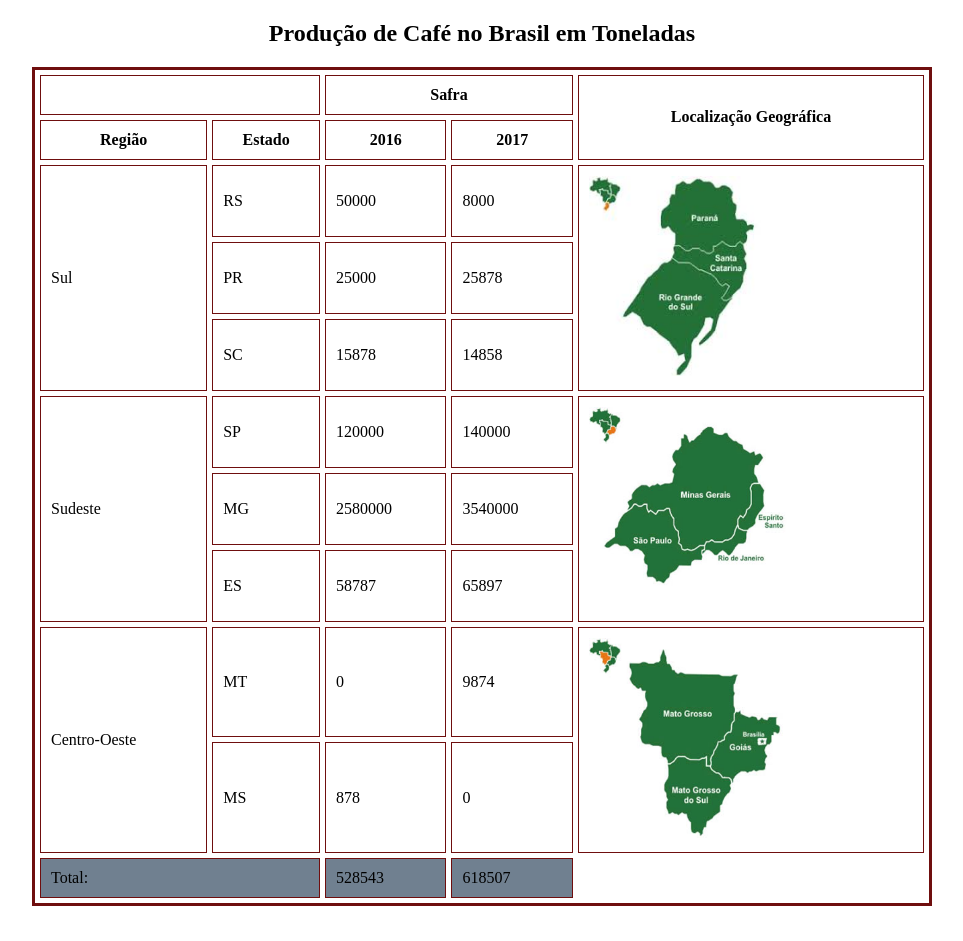
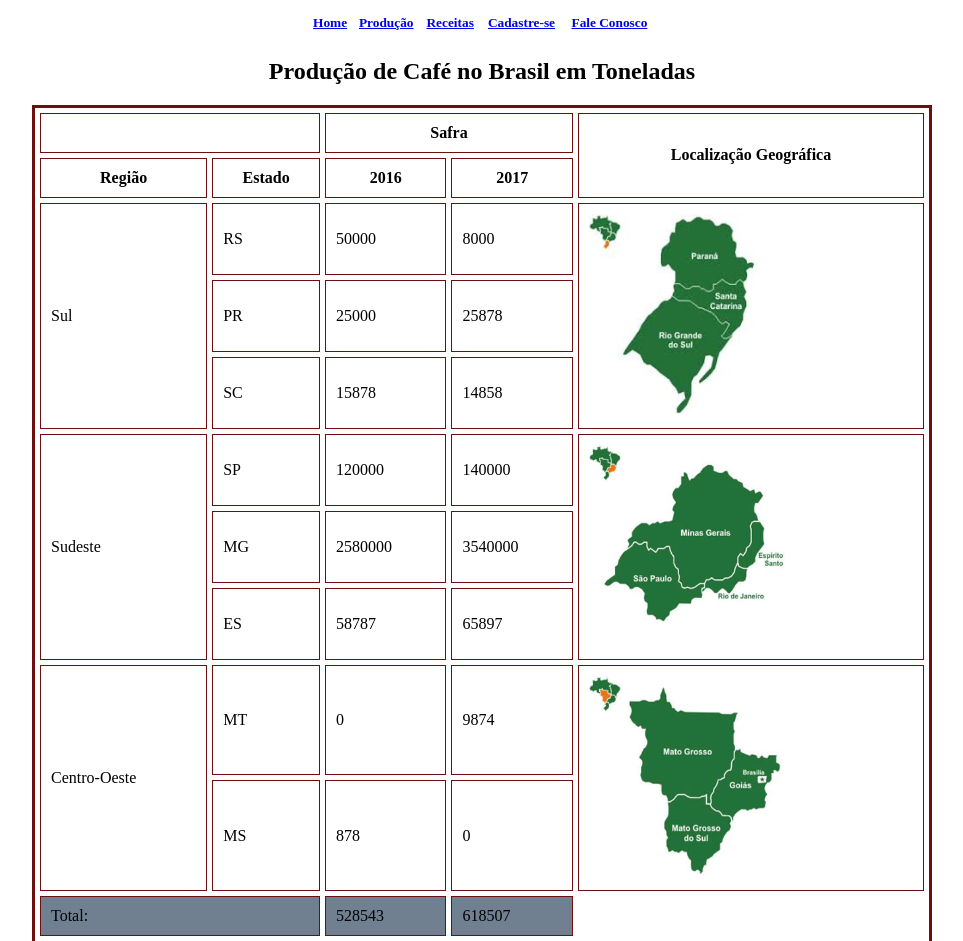
Before and after one commit to YeegorSwordGuy/Teste_23-05-2022, a plain HTML site: page Atividade café starbuzz (completa até dia 16-05)/producao.html in a window 1280 px wide. Shown: the top 941 px of the page, without its empty margins (158-1121 px from the left). Drawn offline with Linux system fonts and the light colour scheme.

Commit message:
Update producao.html

```diff
--- a/Atividade café starbuzz (completa até dia 16-05)/producao.html
+++ b/Atividade café starbuzz (completa até dia 16-05)/producao.html
@@ -7,6 +7,15 @@
 </head>
 
 <body>
+    <sub>
+        <table align="center" height="30" width="350">
+            <th><a href="index.html">Home</a></th>
+            <th><a href="producao.html">Produção</a></th>
+            <th><a href="https://www.receiteria.com.br/receitas-com-cafe/">Receitas</a></th>
+            <th><a href="cadastro">Cadastre-se</a></th>
+            <th><a href="atendimento">Fale Conosco</a></th>
+        </table>
+    </sub>
     <h2 align="center">Produção de Café no Brasil em Toneladas</h2>
     <table align="center" border="3" bordercolor="#6f0e0e" width="900" height="60" cellpadding="10" cellspacing="5">
 
```
